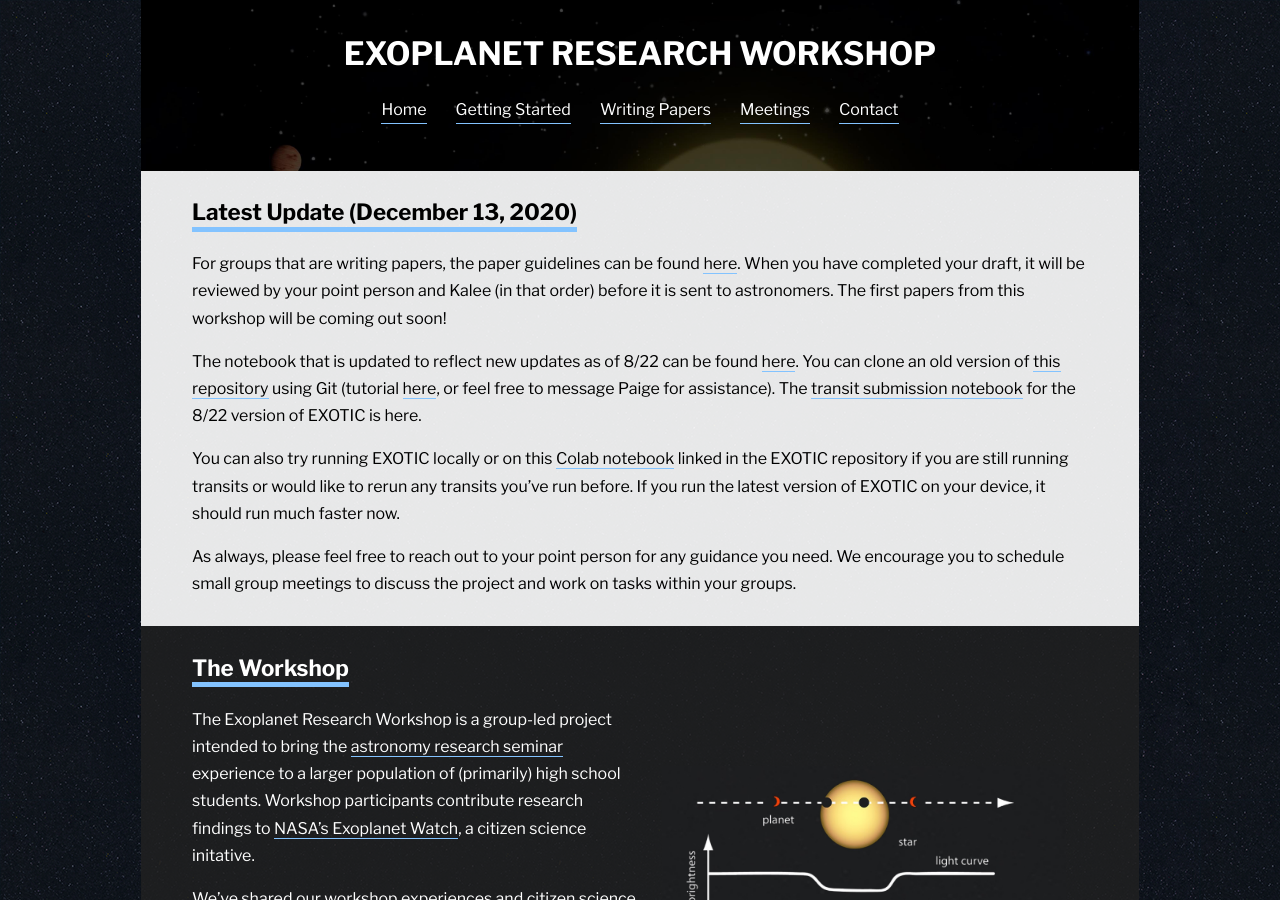
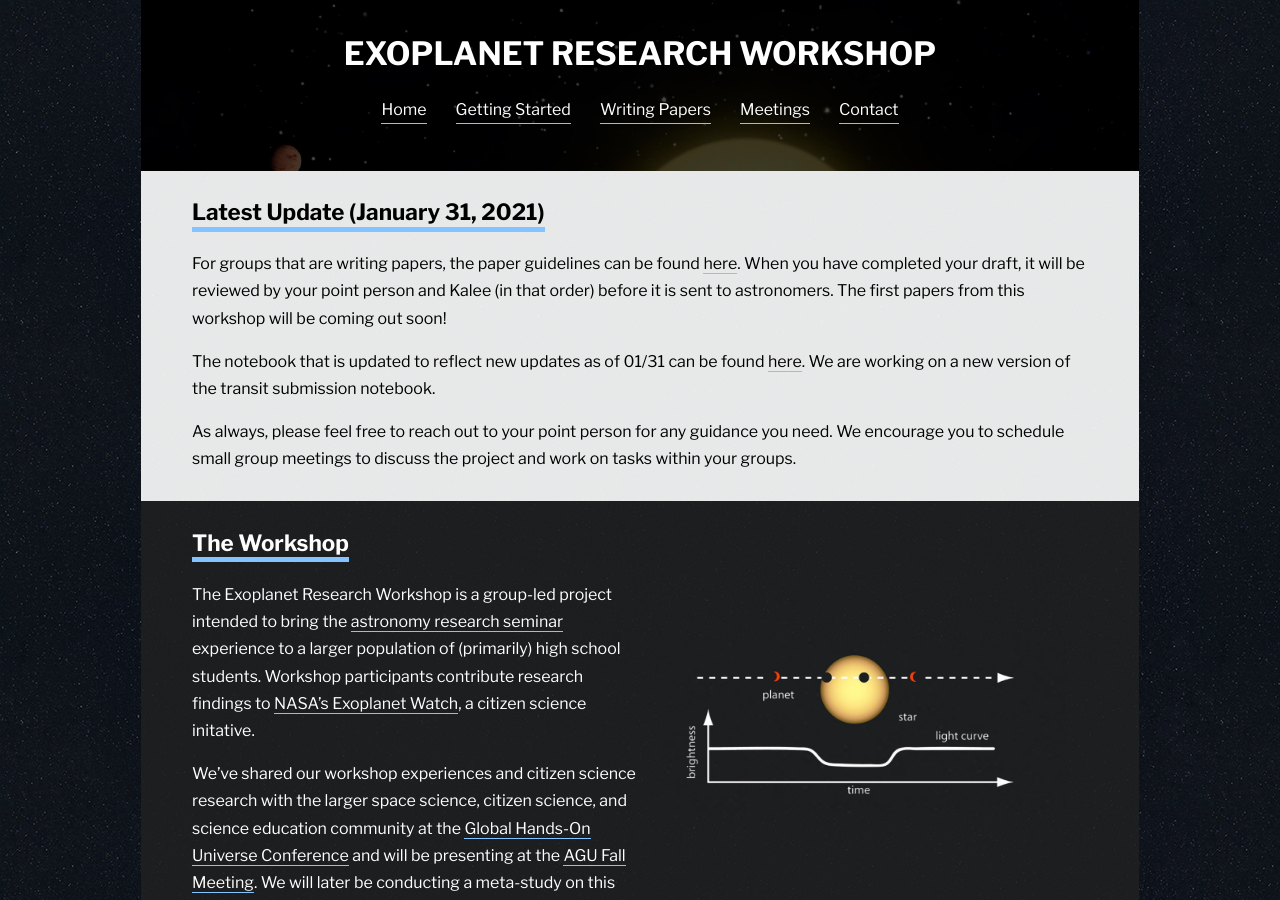
Before and after one commit to paigeyeung/exoplanetresearchworkshop, a Jekyll site: the page built from index.md, in a window 1280 px wide and 900 px high. Built offline with Jekyll 4.4.1, drawn with Linux system fonts in a browser that asks for light colours.

Commit message:
New announcement with working Colab!

```diff
--- a/index.md
+++ b/index.md
@@ -4,13 +4,15 @@ title: Home
 ---
 <div class="page-display-light" markdown="1">
 
-## Latest Update (December 13, 2020)
+## Latest Update (January 31, 2021)
 
 For groups that are writing papers, the paper guidelines can be found [here](/papers/). When you have completed your draft, it will be reviewed by your point person and Kalee (in that order) before it is sent to astronomers. The first papers from this workshop will be coming out soon!
 
-The notebook that is updated to reflect new updates as of 8/22 can be found [here](https://colab.research.google.com/drive/1TYBNFgOCijvLEFO4qn_ECy-fv6d9RvC9){:target="_blank"}. You can clone an old version of [this repository](https://github.com/rzellem/exotic){:target="_blank"} using Git (tutorial [here](https://stackoverflow.com/questions/12256137/cloning-an-older-version-of-github-repo){:target="_blank"}, or feel free to message Paige for assistance). The [transit submission notebook](https://colab.research.google.com/drive/1C4n-FMeb9v675ScZnBa_dQZpzGlxMbBb?usp=sharing){:target="_blank"} for the 8/22 version of EXOTIC is here.
+The notebook that is updated to reflect new updates as of 01/31 can be found [here](https://colab.research.google.com/drive/1kvuzjlFpR3FD5HV9XoGC6yJQxtmBwkbD?usp=sharing){:target="_blank"}. We are working on a new version of the transit submission notebook.
 
-You can also try running EXOTIC locally or on this [Colab notebook](https://colab.research.google.com/drive/1W1vrgEp9_IjEN16WFxmopLDYvHeYfxpw){:target="_blank"} linked in the EXOTIC repository if you are still running transits or would like to rerun any transits you've run before. If you run the latest version of EXOTIC on your device, it should run much faster now.
+<!-- You can clone an old version of [this repository](https://github.com/rzellem/exotic){:target="_blank"} using Git (tutorial [here](https://stackoverflow.com/questions/12256137/cloning-an-older-version-of-github-repo){:target="_blank"}, or feel free to message Paige for assistance). The [transit submission notebook](https://colab.research.google.com/drive/1C4n-FMeb9v675ScZnBa_dQZpzGlxMbBb?usp=sharing){:target="_blank"} for the 8/22 version of EXOTIC is here. -->
+
+<!-- You can also try running EXOTIC locally or on this [Colab notebook](https://colab.research.google.com/drive/1W1vrgEp9_IjEN16WFxmopLDYvHeYfxpw){:target="_blank"} linked in the EXOTIC repository if you are still running transits or would like to rerun any transits you've run before. If you run the latest version of EXOTIC on your device, it should run much faster now. -->
 
 As always, please feel free to reach out to your point person for any guidance you need. We encourage you to schedule small group meetings to discuss the project and work on tasks within your groups.
 
```
